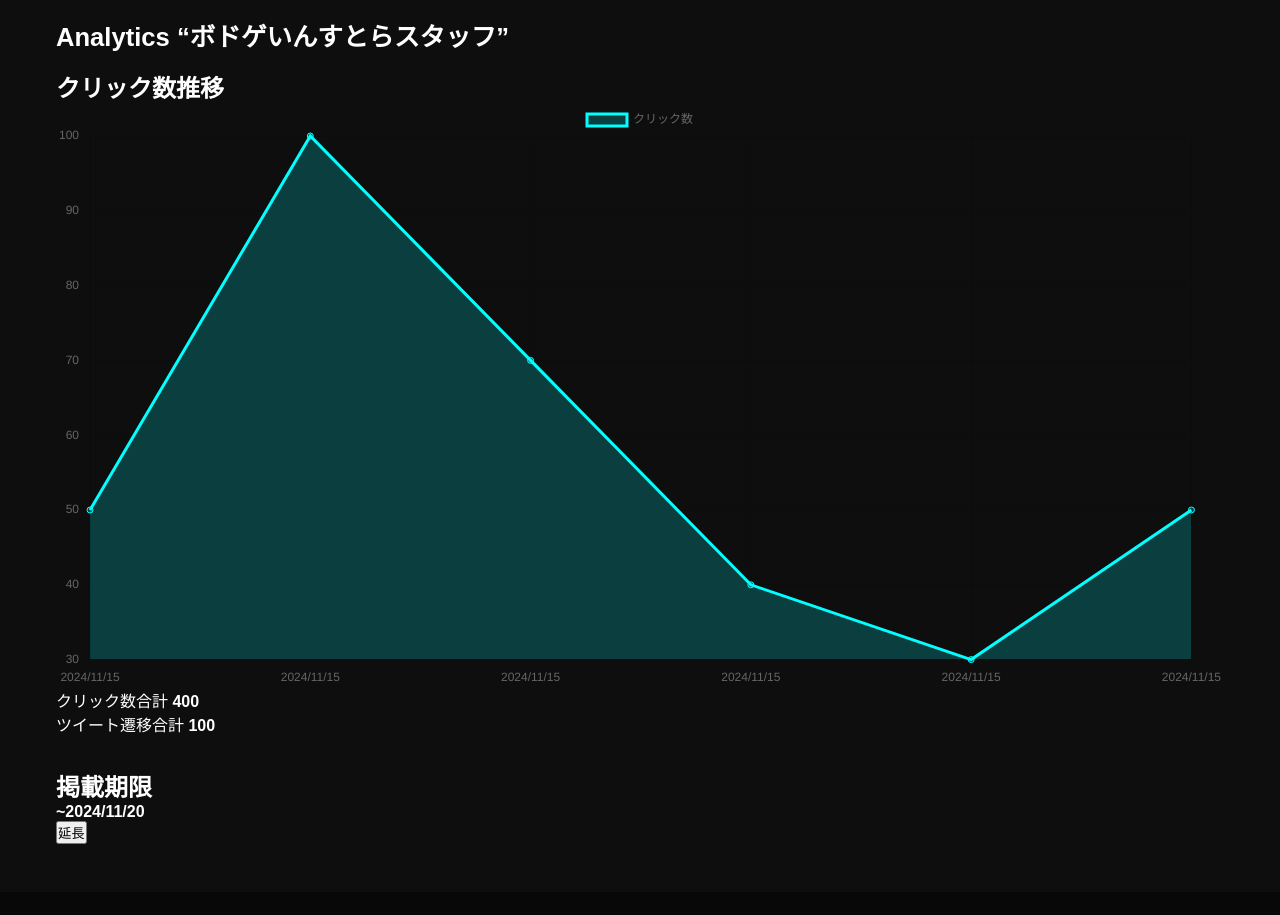
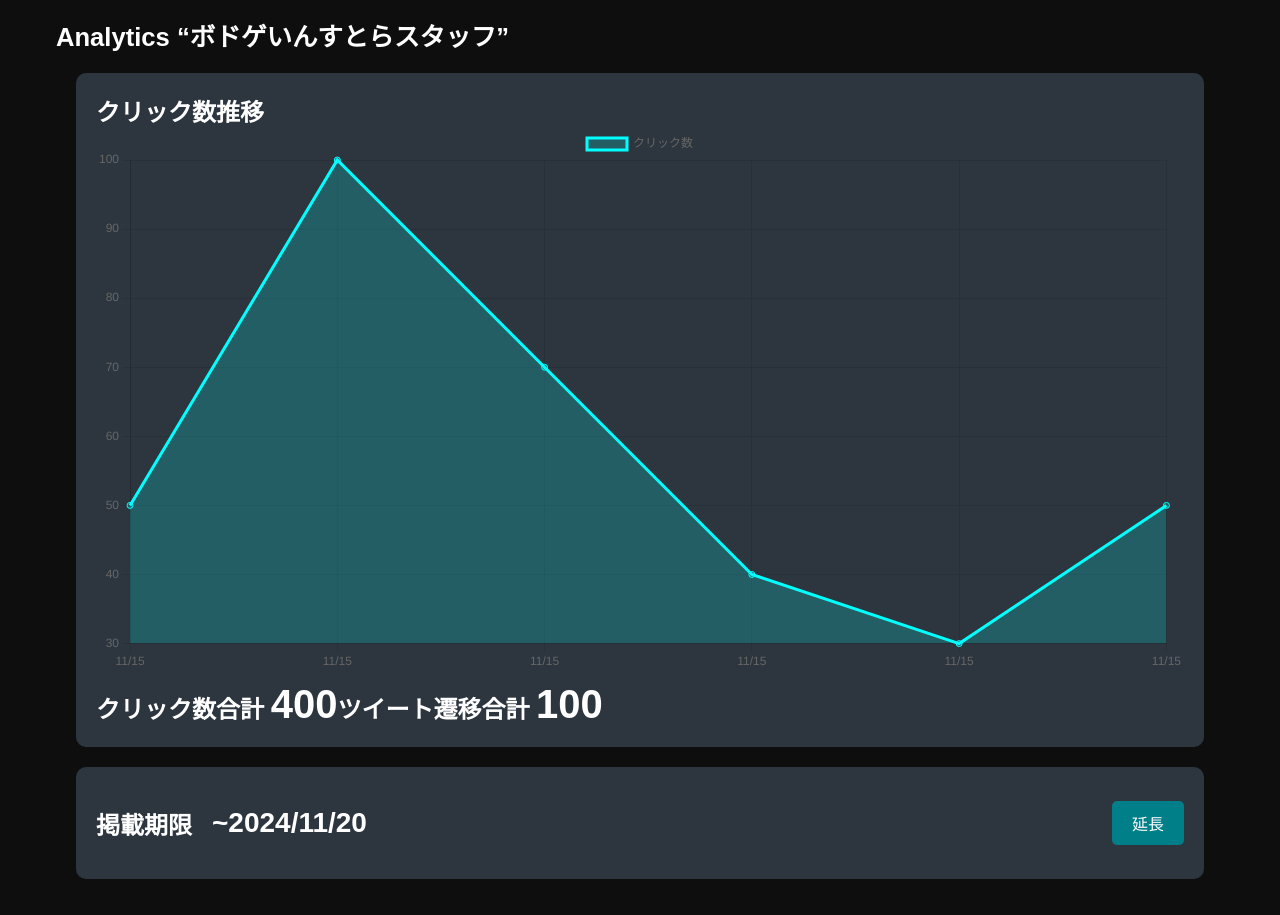
Before and after one commit to Karaag/VRecruit, a Flask app: page /analytics in a window 1280 px wide. Shown: the part 80-995 px from the top of the page. Before the commit the page ends 924 px from the top, so only its background shows below. Run offline with Flask 3, Linux system fonts and the light colour scheme.

Commit message:
analyticsの追加

```diff
--- a/static/index.css
+++ b/static/index.css
@@ -520,4 +520,68 @@ section {
   transform: scale(1.2);
 }
 
+.analytics {
+  background-color: #2D363F; /* ダークグレーの背景 */
+  padding: 20px;
+  border-radius: 10px;
+  margin: 20px;
+  display: flex;
+  flex-direction: column;
+  align-items: center;
+}
+
+.analytics h2 {
+  text-align: left;
+  width: 100%;
+}
+
+.stats {
+  display: flex;
+  width: 100%;
+  margin-top: 10px;
+}
+
+.stats p {
+  font-size: 24px;
+  font-weight: bold;
+}
+
+.stats strong{
+  font-size: 40px;
+}
+
+.publishing-period {
+  background-color: #2D363F; /* ダークグレーの背景 */
+  padding: 20px;
+  border-radius: 10px;
+  margin: 20px;
+  display: flex;
+  justify-content: space-between;
+  align-items: center;
+}
+
+.publishing-period h2 {
+  margin: 0;
+}
+
+.publishing-period p {
+  margin: 20px;
+  font-size: 28px;
+  font-weight: bold;
+}
+
+.submit-btn {
+  background-color: #007f89; /* 明るい青色 */
+  color: white;
+  padding: 10px 20px;
+  border: none;
+  border-radius: 5px;
+  font-size: 16px;
+  cursor: pointer;
+}
+
+.submit-btn:hover {
+  background-color: #007f89; /* ホバー時に少し暗く */
+}
+
 /* blockquoteの中が白背景になる場合、周囲の色と調整するなど */
--- a/templates/user_analytics.html
+++ b/templates/user_analytics.html
@@ -10,6 +10,7 @@
 <body>
 <!-- ヘッダーをインクルード -->
  {% include 'header.html' %}
+  <!-- メインコンテンツ -->
   <main class="main-content">
     <h1 class="discover-title">Analytics “ボドゲいんすとらスタッフ”</h1>
 
@@ -25,7 +26,7 @@
     <section class="publishing-period">
       <h2>掲載期限</h2>
       <p><strong>~2024/11/20</strong></p>
-      <button class="extend-btn">延長</button>
+      <button class="submit-btn">延長</button>
     </section>
   </main>
 
@@ -34,7 +35,7 @@
     new Chart(ctx, {
       type: 'line',
       data: {
-        labels: ['2024/11/15', '2024/11/15', '2024/11/15', '2024/11/15', '2024/11/15', '2024/11/15'],
+        labels: ['11/15', '11/15', '11/15', '11/15', '11/15', '11/15'],
         datasets: [{
           label: 'クリック数',
           data: [50, 100, 70, 40, 30, 50],
```
